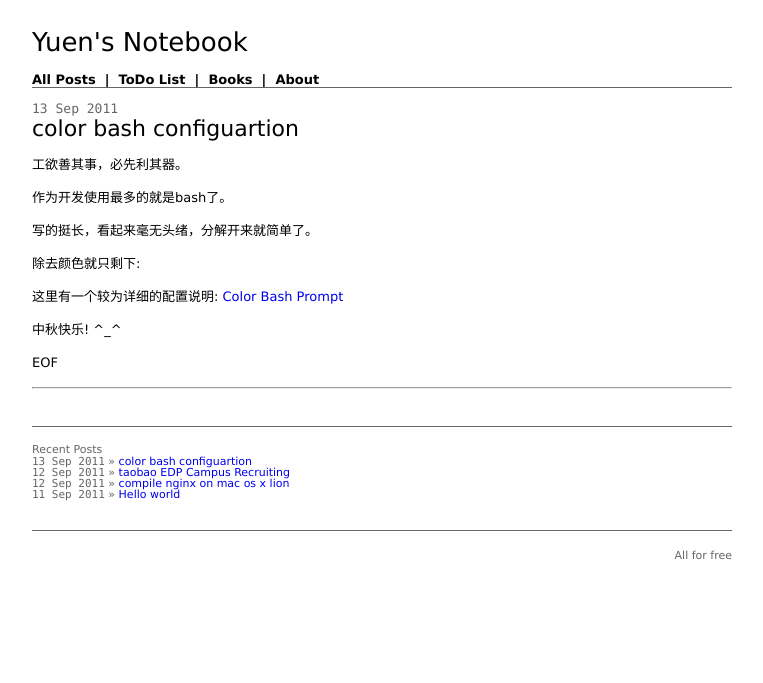
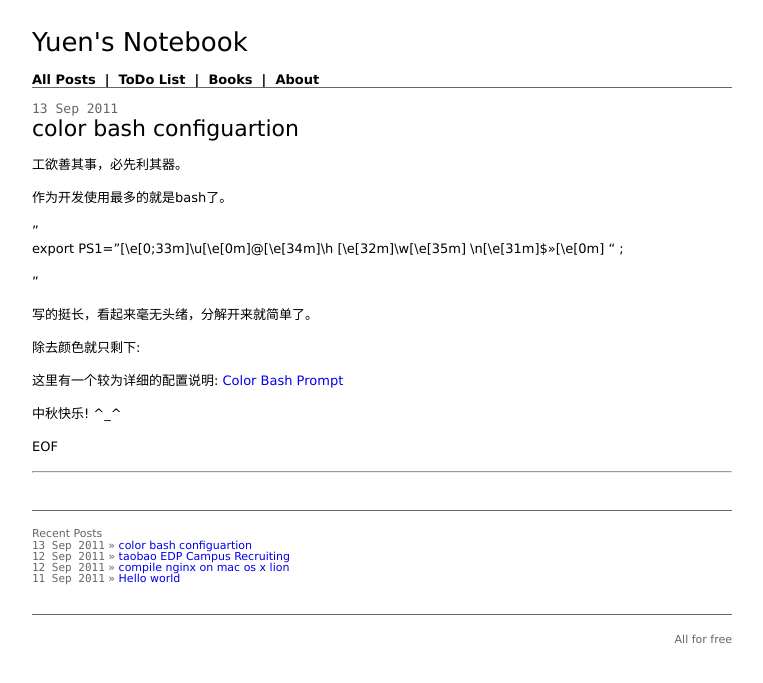
Before and after one commit to yzprout/yzproutgithubcom, a Jekyll site: the page built from _posts/2011-09-13-color-bash-configuration.md, in a window 1280 px wide. Shown: the top 683 px of the page, without its empty margins (258-1021 px from the left). Built offline with Jekyll 4.4.1, drawn with Linux system fonts in a browser that asks for light colours; Markdown is read by kramdown in place of the engine named in the settings; comment, search, counter and statistics services are not loaded.

Commit message:
modified:   _posts/2011-09-13-color-bash-configuration.md

```diff
--- a/_posts/2011-09-13-color-bash-configuration.md
+++ b/_posts/2011-09-13-color-bash-configuration.md
@@ -6,6 +6,12 @@ title: color bash configuartion
 工欲善其事，必先利其器。
 
 作为开发使用最多的就是bash了。
+
+"
+export PS1="[\e[0;33m]\u[\e[0m]@[\e[34m]\h [\e[32m]\w[\e[35m] \n[\e[31m]\$>>[\e[0m] " ;
+
+"
+
 
 
 写的挺长，看起来毫无头绪，分解开来就简单了。
```
